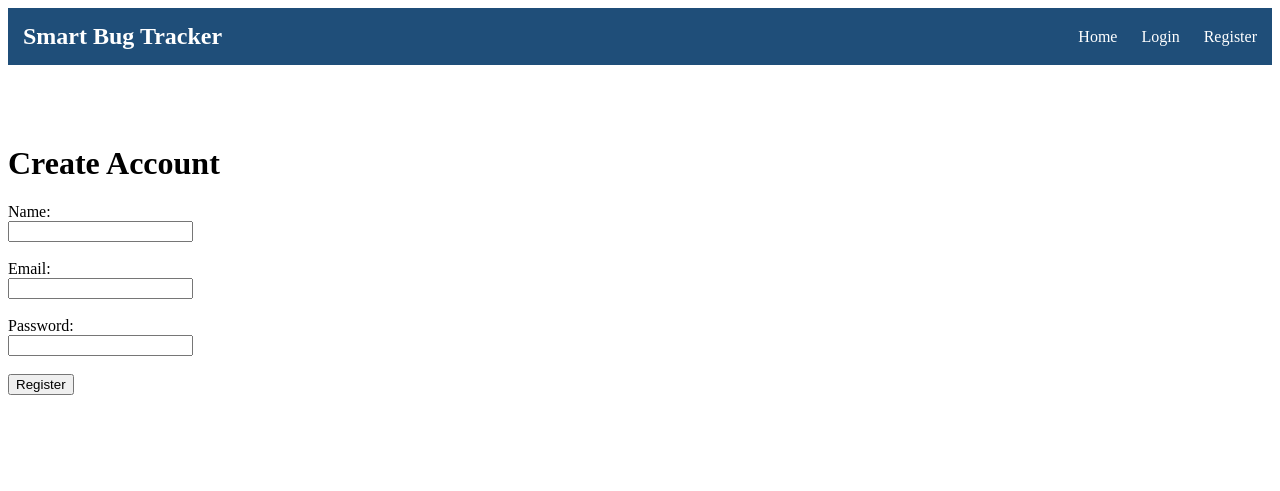
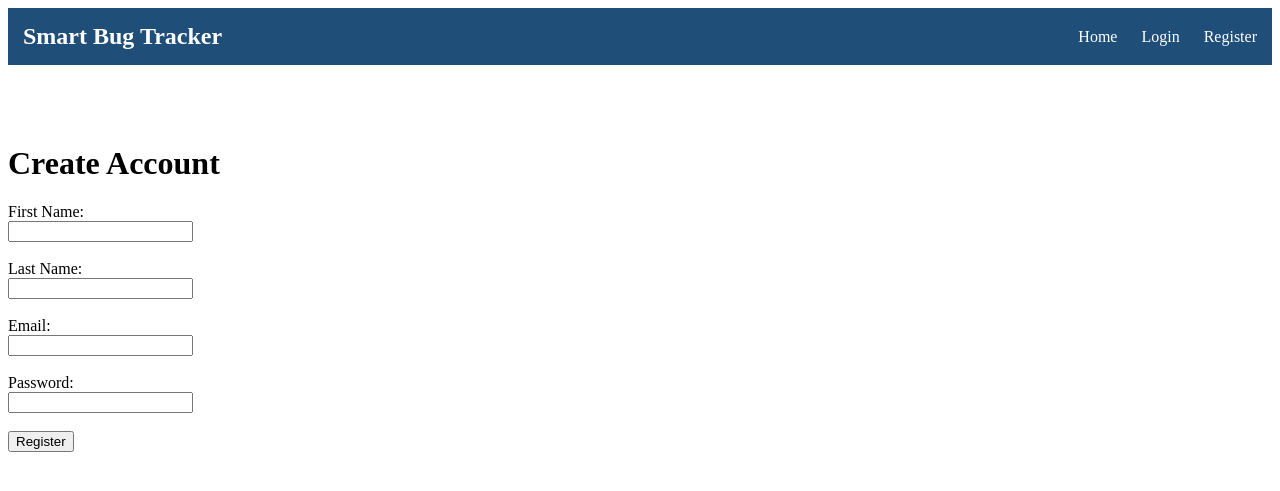
Before and after one commit to leshaanheslop124-hash/SmartBugTracker, a Flask app: page /register in a window 1280 px wide. Shown: the top 491 px of the page. Run offline with Flask 3, Linux system fonts and the light colour scheme; parts of the project's set-up code (start-up, migrations or seed data) failed here and were passed over.

Commit message:
Update registration page

```diff
--- a/app.py
+++ b/app.py
@@ -1,6 +1,8 @@
-from flask import Flask, render_template
+from flask import Flask, render_template, request, redirect, url_for, session
+from werkzeug.security import generate_password_hash, check_password_hash
 from extensions import db
 from config import Config
+from models import User
 
 app = Flask(__name__)
 
@@ -15,14 +17,67 @@ db.init_app(app)
 def home():
     return render_template("index.html")
 
+@app.route("/login", methods=["GET", "POST"])
+def login():
 
-@app.route("/login")
-def login():
+    if request.method == "POST":
+
+        email = request.form["email"]
+        password = request.form["password"]
+
+        # Find user by email
+        user = User.query.filter_by(Email=email).first()
+
+        # Check user exists and password is correct
+        if user and check_password_hash(user.PasswordHash, password):
+
+            session["user_id"] = user.UserID
+            session["user_name"] = user.FirstName
+
+            return redirect(url_for("dashboard"))
+
+        return render_template(
+            "login.html",
+            error="Invalid email or password."
+        )
+
     return render_template("login.html")
 
+@app.route("/register", methods=["GET", "POST"])
+def register():
 
-@app.route("/register")
-def register():
+    if request.method == "POST":
+
+        first_name = request.form["first_name"]
+        last_name = request.form["last_name"]
+        email = request.form["email"]
+        password = request.form["password"]
+
+        # Check if email already exists
+        existing_user = User.query.filter_by(Email=email).first()
+
+        if existing_user:
+            return render_template(
+                "register.html",
+                error="An account with this email already exists."
+            )
+
+        # Hash the password before storing it
+        password_hash = generate_password_hash(password)
+
+        # Create new user
+        new_user = User(
+            FirstName=first_name,
+            LastName=last_name,
+            Email=email,
+            PasswordHash=password_hash
+        )
+
+        db.session.add(new_user)
+        db.session.commit()
+
+        return redirect(url_for("login"))
+
     return render_template("register.html")
 
 
--- a/config.py
+++ b/config.py
@@ -8,6 +8,7 @@ class Config:
     DB_SERVER = os.getenv("DB_SERVER")
     DB_NAME = os.getenv("DB_NAME")
     DB_DRIVER = os.getenv("DB_DRIVER")
+    SECRET_KEY = os.getenv("FLASK_SECRET_KEY")
 
     SQLALCHEMY_DATABASE_URI = (
         f"mssql+pyodbc://@{DB_SERVER}/{DB_NAME}"
--- a/templates/register.html
+++ b/templates/register.html
@@ -9,9 +9,7 @@
 
 </head>
 
-
 <body>
-
 
 <nav>
 
@@ -29,54 +27,51 @@
 
 </nav>
 
-
-
 <div class="container">
-
 
     <h1>Create Account</h1>
 
+    {% if error %}
+        <p>{{ error }}</p>
+    {% endif %}
 
-<form>
+    <form method="POST">
 
-
-<label>Name:</label>
+        <label>First Name:</label>
         <br>
 
-<input type="text">
-
+        <input type="text" name="first_name" required>
 
         <br><br>
 
+        <label>Last Name:</label>
+        <br>
+
+        <input type="text" name="last_name" required>
+
+        <br><br>
 
         <label>Email:</label>
         <br>
 
-<input type="email">
-
+        <input type="email" name="email" required>
 
         <br><br>
-
 
         <label>Password:</label>
         <br>
 
-<input type="password">
-
+        <input type="password" name="password" required>
 
         <br><br>
-
 
         <button type="submit">
             Register
         </button>
 
-
     </form>
 
-
 </div>
-
 
 </body>
 
```
Also changed, not shown: templates/login.html (+6 -17 lines). Lines whose indentation alone changed are shown as unchanged.
